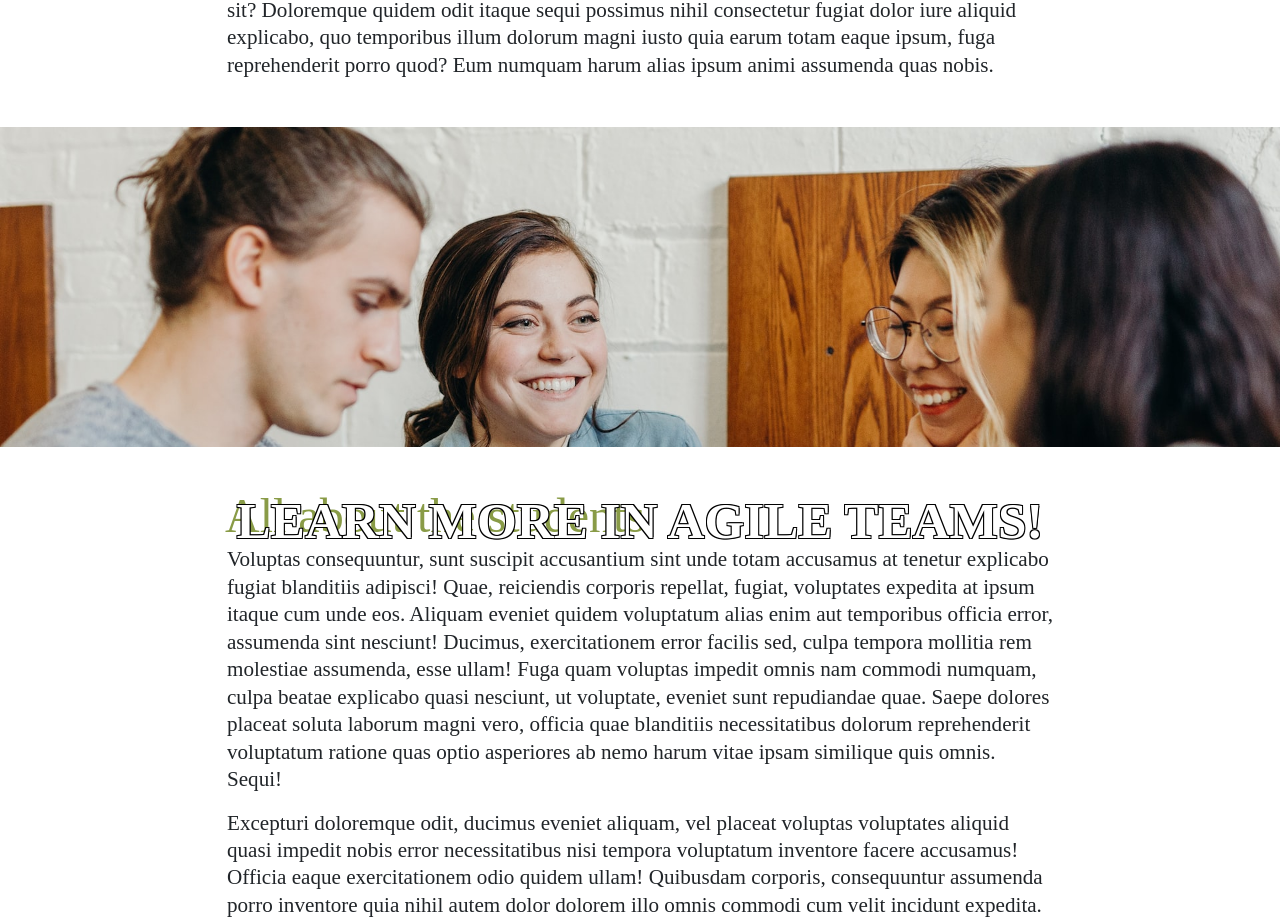
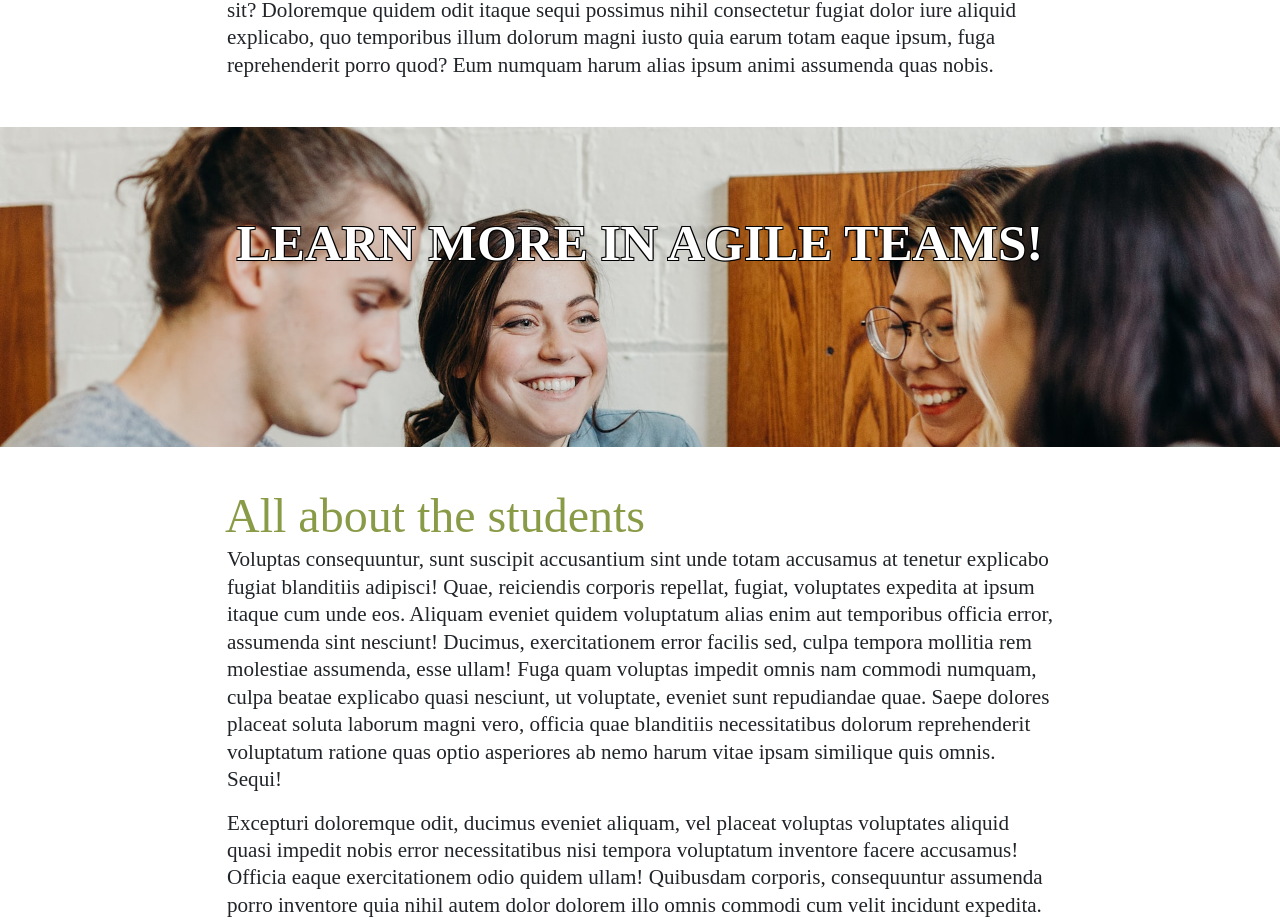
Before and after one commit to emanueljg/nodehill-home-page, a React (Vite) app: page / in a window 1280 px wide. Shown: the part 777-1699 px from the top of the page. Built offline with nearby package versions, Linux system fonts and the light colour scheme; a web font is replaced by a local one.

Commit message:
bug fix classname

```diff
--- a/src/components/handle-markdown/Pre.jsx
+++ b/src/components/handle-markdown/Pre.jsx
@@ -38,7 +38,7 @@ export default function Pre({ children }) {
     };
 
     return <>
-      <span className="big-poster-image">
+      <span className={'big-poster-image ' + d.className}>
         <span className={'page-poster-holder ' + d.className}>
           <img
             src={d.src} alt={d.alt}
@@ -46,13 +46,13 @@ export default function Pre({ children }) {
           />
         </span>
         {d.text && <span
-          className={'poster-text ' + alignBig + ' ' + d.className}
+          className={'poster-text ' + alignBig}
           style={bigTextCss}
         >
           {d.text}
         </span>}
       </span>
-      <span className="small-poster-image">
+      <span className={'small-poster-image ' + d.className}>
         <span className={'page-poster-holder ' + d.className}>
           <img
             src={d.src} alt={d.alt}
@@ -60,7 +60,7 @@ export default function Pre({ children }) {
           />
         </span>
         {d.text && <span
-          className={'poster-text ' + alignSmall + ' ' + d.className}
+          className={'poster-text ' + alignSmall}
           style={smallTextCss}
         >
           {d.text}
```
